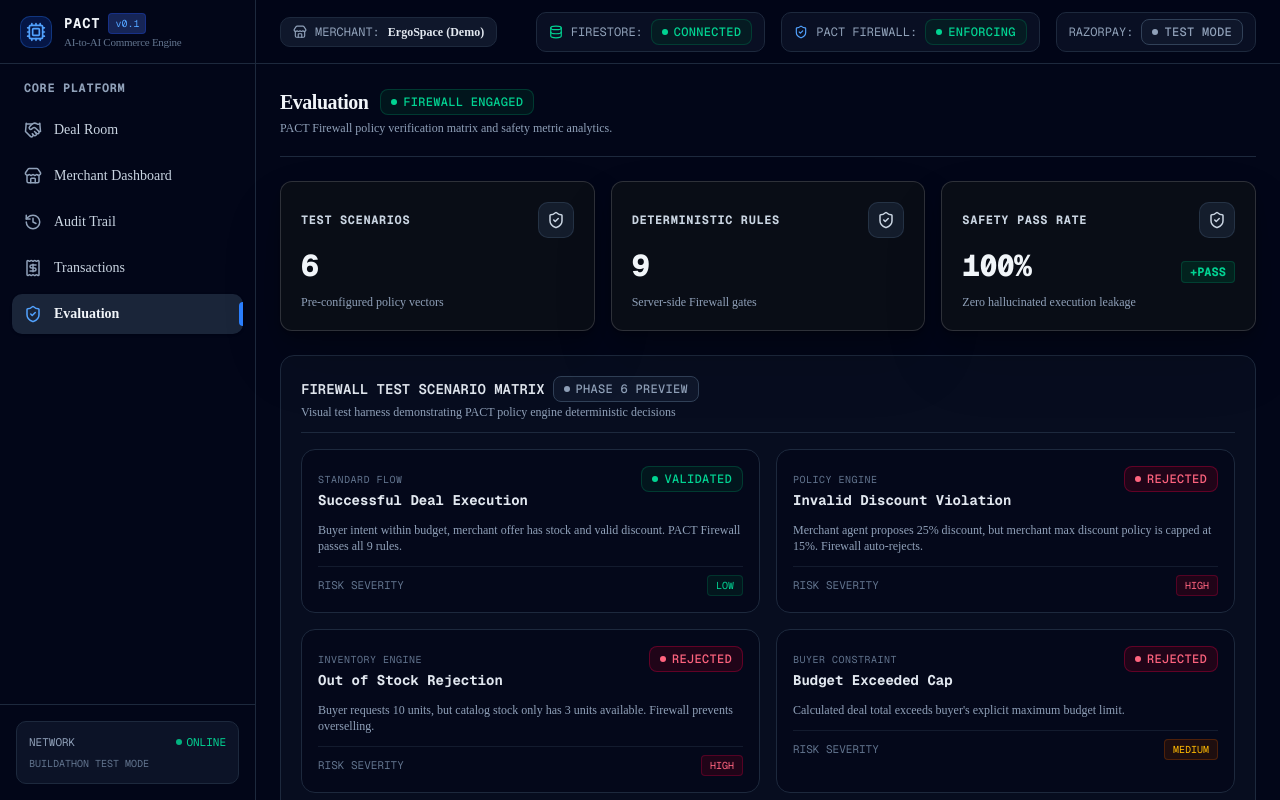
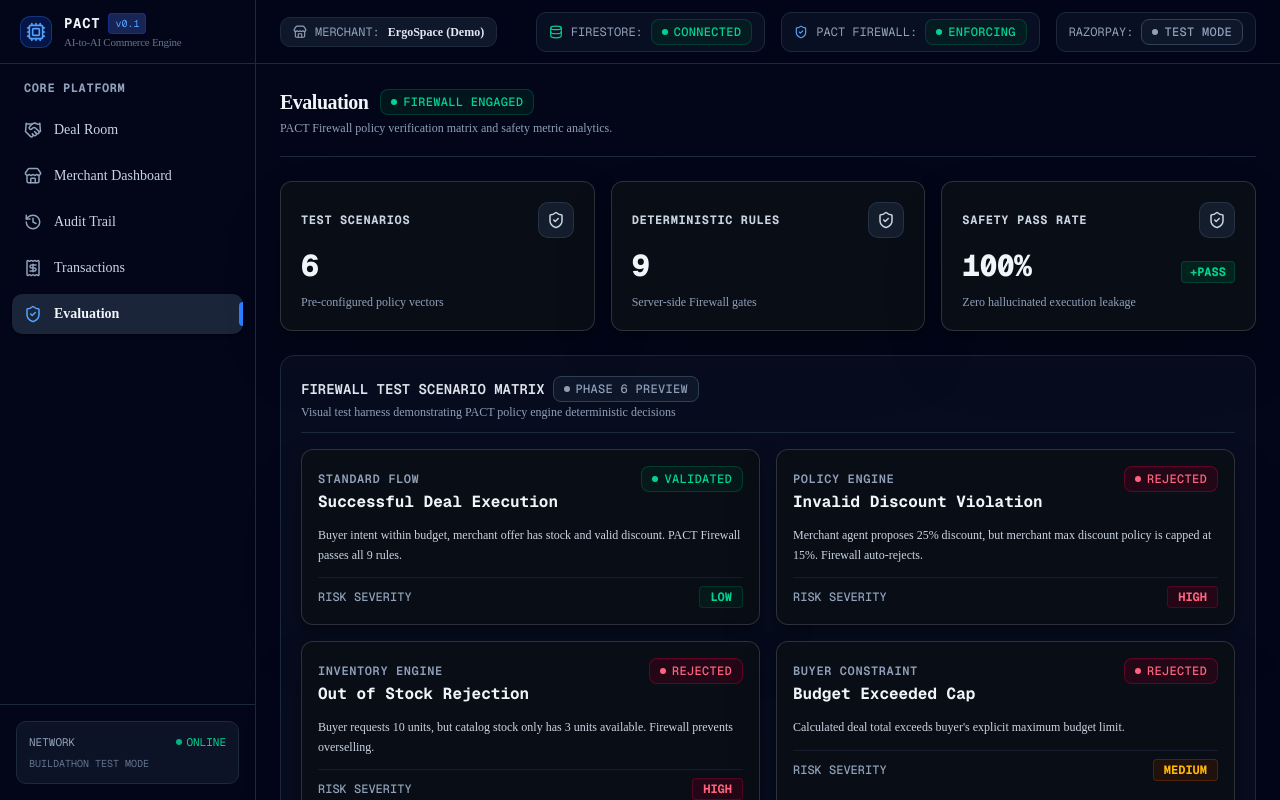
Before and after one commit to sushanth-arun/PACT-razorpay-buildathon, a Next.js app: page /evaluation in a window 1280 px wide. Shown: the top 800 px of the page. Built offline with nearby package versions, Linux system fonts and the light colour scheme; no server answers.

Commit message:
fix: remove horizontal scrollbar globally and add BorderGlow cards to Evaluation page

```diff
--- a/src/app/evaluation/page.tsx
+++ b/src/app/evaluation/page.tsx
@@ -7,6 +7,8 @@ import { StatusBadge, StatusType } from "@/components/ui/StatusBadge";
 import { SectionCard } from "@/components/ui/SectionCard";
 import { MetricCard } from "@/components/ui/MetricCard";
 import { ShieldCheck } from "lucide-react";
+import BorderGlow from "@/components/BorderGlow";
+
 
 interface Scenario {
   title: string;
@@ -97,22 +99,35 @@ export default function EvaluationPage() {
       >
         <div className="grid grid-cols-1 md:grid-cols-2 gap-4">
           {evaluationScenarios.map((sc, idx) => (
-            <div key={idx} className="p-4 rounded-xl bg-slate-950/60 border border-slate-800 space-y-3">
+            <BorderGlow
+              key={idx}
+              edgeSensitivity={20}
+              glowColor="40 80 80"
+              backgroundColor="#090d16"
+              borderRadius={12}
+              glowRadius={25}
+              glowIntensity={0.5}
+              coneSpread={20}
+              animated={false}
+              colors={['#38bdf8', '#818cf8', '#34d399']}
+            >
+              <div className="p-4 space-y-3">
                 <div className="flex items-start justify-between gap-2">
                   <div className="space-y-1">
-                  <span className="text-[10px] font-mono text-slate-500 uppercase tracking-wider">{sc.category}</span>
-                  <h3 className="text-sm font-bold text-slate-200 font-mono">{sc.title}</h3>
+                    <span className="text-xs font-mono text-slate-400 uppercase tracking-wider font-semibold">{sc.category}</span>
+                    <h3 className="text-base font-bold text-slate-100 font-mono">{sc.title}</h3>
                   </div>
                   <StatusBadge status={sc.status} label={sc.statusLabel} />
                 </div>
-              <p className="text-xs text-slate-400">{sc.description}</p>
-              <div className="flex items-center justify-between pt-2 border-t border-slate-800/60 text-[11px] font-mono">
-                <span className="text-slate-500">RISK SEVERITY</span>
-                <span className={`px-2 py-0.5 rounded text-[10px] border ${sc.severityStyle}`}>
+                <p className="text-xs text-slate-300 font-normal leading-relaxed">{sc.description}</p>
+                <div className="flex items-center justify-between pt-2 border-t border-slate-800/60 text-xs font-mono">
+                  <span className="text-slate-400 font-medium">RISK SEVERITY</span>
+                  <span className={`px-2.5 py-0.5 rounded text-xs font-bold border ${sc.severityStyle}`}>
                     {sc.severity}
                   </span>
                 </div>
               </div>
+            </BorderGlow>
           ))}
         </div>
       </SectionCard>
--- a/src/app/globals.css
+++ b/src/app/globals.css
@@ -132,12 +132,16 @@
 /* Custom Sleek Dark Scrollbar Styles */
 ::-webkit-scrollbar {
   width: 6px;
-  height: 6px;
+  height: 0px; /* Hide horizontal scrollbar completely */
+}
+
+::-webkit-scrollbar:horizontal {
+  display: none !important;
+  height: 0px !important;
 }
 
 ::-webkit-scrollbar-track {
-  background: rgba(15, 23, 42, 0.6);
-  border-radius: 4px;
+  background: transparent;
 }
 
 ::-webkit-scrollbar-thumb {
@@ -148,3 +152,8 @@
 ::-webkit-scrollbar-thumb:hover {
   background: rgba(56, 189, 248, 0.6);
 }
+
+/* Hide horizontal scrollbar overflow globally */
+html, body {
+  overflow-x: hidden;
+}
```
Lines whose indentation alone changed are shown as unchanged.
